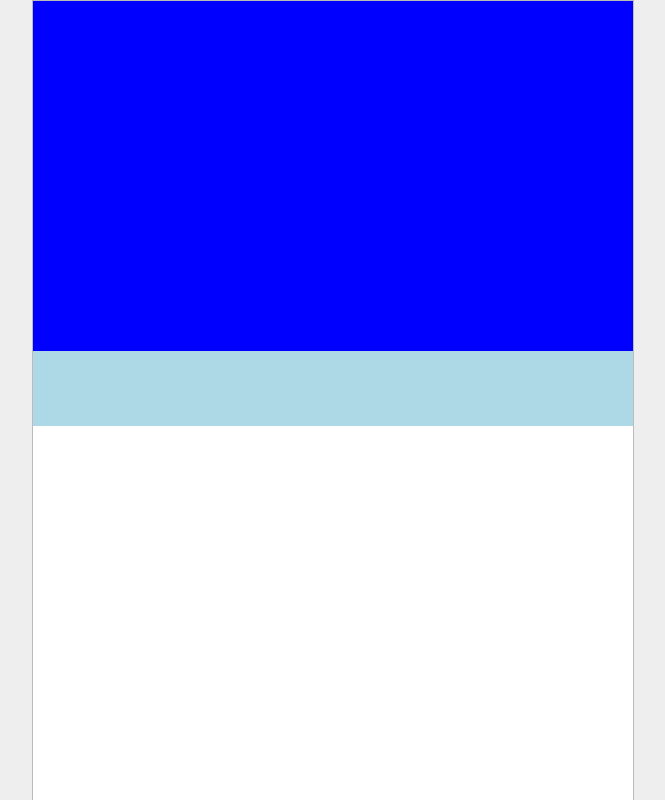
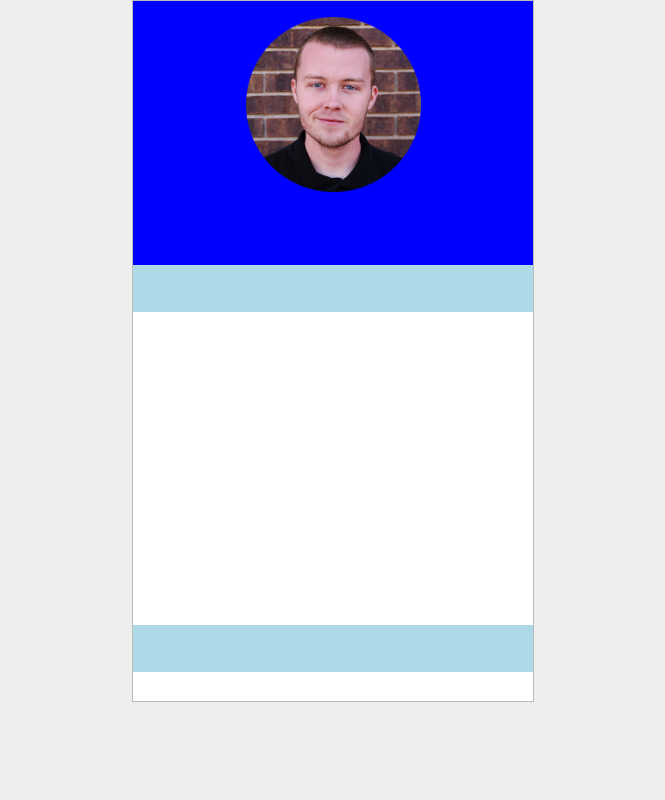
Before and after one commit to gardneralec/ag_business_cards, a React (Create React App) app: page / in a window 1280 px wide. Shown: the top 800 px of the page, without its empty margins (307-972 px from the left). Built offline with nearby package versions, Linux system fonts and the light colour scheme.

Commit message:
Begin Header Build
Began building out header elements

```diff
--- a/src/App.js
+++ b/src/App.js
@@ -1,5 +1,6 @@
 import React, { Component } from 'react';
 import logo from './logo.svg';
+import HeadIMG from './Alec_Headshot.png';
 
 import styled from 'styled-components';
 
@@ -10,24 +11,34 @@ const PageContainer = styled.div `
 `;
 
 const CardContainer = styled.div `
-  width: 600px;
-  height: 1050px;
-  max-width: 600px;
-  max-height: 1050px;
-  margin: auto auto;
+  width: 400px;
+  height: 700px;
+  max-width: 400px;
+  max-height: 700px;
+  margin: 0 auto;
   display: block;
   border: 1px solid #bbbbbb;
 `;
 
 const Header = styled.div `
-  width: 600px;
-  height: 350px;
+  width: 400px;
+  height: 264px;
   background-color: blue;
 `;
 
+const HeaderBox = styled.div `
+  padding: 16px 16px 0;
+  text-align: center;
+
+  > img {
+    height: 175px;
+    width: 175px;
+  }
+`;
+
 const Callout = styled.div `
-  height: 75px;
-  width: 600px;
+  height: 47px;
+  width: 400px;
   background-color: lightblue;
 `;
 
@@ -44,14 +55,14 @@ const ImageCallout = Callout.extend `
 `;
 
 const Body = styled.div `
-  height: 500px;
-  width: 600px;
+  height: 313px;
+  width: 400px;
   background-color: white;
 `;
 
 const Footer = styled.div `
-  height: 50px;
-  width: 600px;
+  height: 29px;
+  width: 400px;
   background-color: white;
 `;
 
@@ -61,6 +72,9 @@ class App extends Component {
       <PageContainer>
         <CardContainer>
           <Header>
+            <HeaderBox>
+              <img src={HeadIMG} alt="Alec Gardner Headshot"/>
+            </HeaderBox>
           </Header>
           <Callout></Callout>
           <Body></Body>
```
Also changed, not shown: src/Alec_Headshot.png (added).
